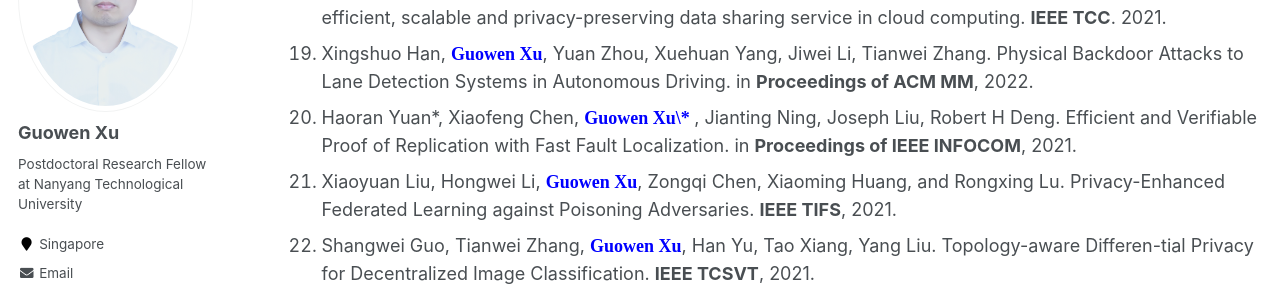
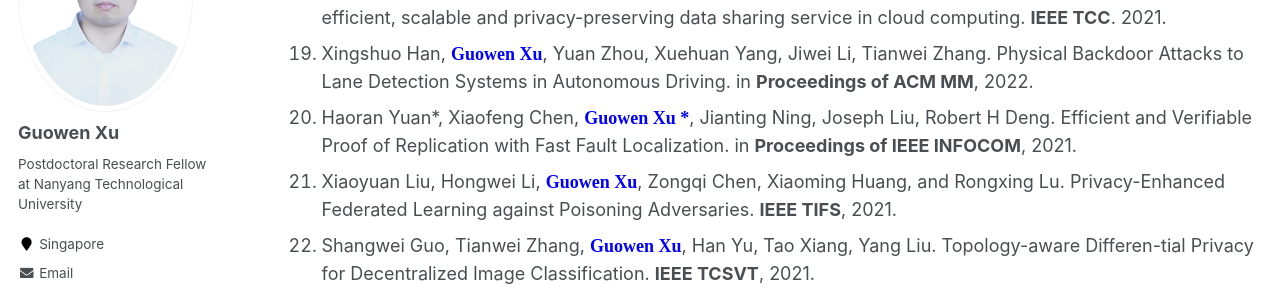
Before and after one commit to Guowen-xu/guowen-xu.github.io, a Jekyll site: the page built from _pages/publications.md, in a window 1280 px wide and 900 px high, scrolled down 1332 px. Shown: the part 152-448 px from the top of the window. Built offline with Jekyll 4.4.1, drawn with Linux system fonts in a browser that asks for light colours; some web fonts are replaced.

Commit message:
Update publications.md

```diff
--- a/_pages/publications.md
+++ b/_pages/publications.md
@@ -33,7 +33,7 @@ You can find my articles on my [Google Scholar](https://scholar.google.com.hk/ci
 17. Jianfei Sun,  **<font face="Times New Roman" color=blue size=4> Guowen Xu *</font>**, Tianwei Zhang, Xiaochun Cheng, Xingshuo Han, MingJian Tang. Secure Data Sharing with Flexible Cross-domain Authorization in Autonomous Vehicle Systems. **IEEE TITS**, 2021.
 18. Jianfei Sun,  **<font face="Times New Roman" color=blue size=4> Guowen Xu *</font>**, Tianwei Zhang, Hu Xiong, Hongwei Li, Robert H Deng. Share your data carefree: An efficient, scalable and privacy-preserving data sharing service in cloud computing. **IEEE TCC**. 2021.
 19. Xingshuo Han, **<font face="Times New Roman" color=blue size=4> Guowen Xu</font>**, Yuan Zhou, Xuehuan Yang, Jiwei Li, Tianwei Zhang. Physical Backdoor Attacks to Lane Detection Systems in Autonomous Driving. in **Proceedings of ACM MM**, 2022.
-20. Haoran Yuan\*, Xiaofeng Chen, **<font face="Times New Roman" color=blue size=4> Guowen Xu\* </font>**, Jianting Ning, Joseph Liu, Robert H Deng.  Efficient and Verifiable Proof of Replication with Fast Fault Localization. in **Proceedings of IEEE INFOCOM**, 2021.
+20. Haoran Yuan\*, Xiaofeng Chen, **<font face="Times New Roman" color=blue size=4> Guowen Xu *</font>**, Jianting Ning, Joseph Liu, Robert H Deng.  Efficient and Verifiable Proof of Replication with Fast Fault Localization. in **Proceedings of IEEE INFOCOM**, 2021.
 21. Xiaoyuan Liu, Hongwei Li, **<font face="Times New Roman" color=blue size=4> Guowen Xu</font>**, Zongqi Chen, Xiaoming Huang, and Rongxing Lu. Privacy-Enhanced Federated Learning against Poisoning Adversaries. **IEEE TIFS**, 2021.
 22. Shangwei Guo, Tianwei Zhang, **<font face="Times New Roman" color=blue size=4> Guowen Xu</font>**, Han Yu, Tao Xiang, Yang Liu. Topology-aware Differen-tial Privacy for Decentralized Image Classification. **IEEE TCSVT**, 2021.
 23. Wenbo Jiang, Hongwei Li, **<font face="Times New Roman" color=blue size=4> Guowen Xu</font>**, Tianwei Zhang, Rongxing Lu. Physical Black-box Adversarial Attacks through Transformations. **IEEE TBD**. 2022.
```
